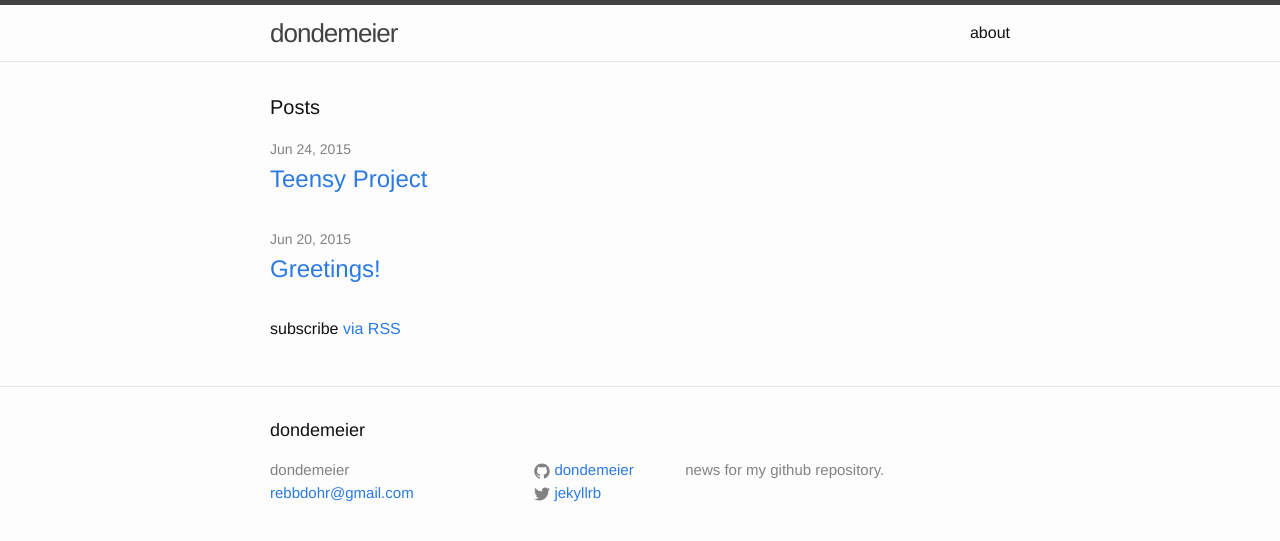
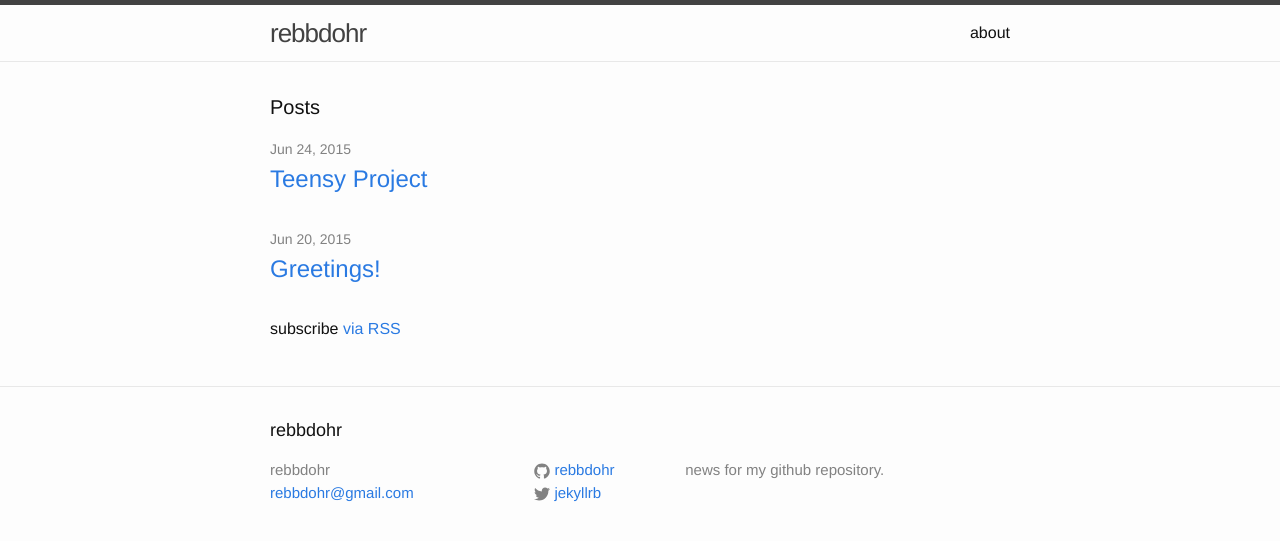
Before and after one commit to dondemeier/dondemeier.github.io, a Jekyll site: the page built from index.html, in a window 1280 px wide. Shown: the top 541 px of the page. Built offline with Jekyll 4.4.1, drawn with Linux system fonts in a browser that asks for light colours.

Commit message:
Update _config.yml

```diff
--- a/_config.yml
+++ b/_config.yml
@@ -1,12 +1,12 @@
 # Site settings
-title: dondemeier
+title: rebbdohr
 email: rebbdohr@gmail.com
 description: > # this means to ignore newlines until "baseurl:"
   news for my github repository.
 baseurl: "" # the subpath of your site, e.g. /blog/
 url: "http://yourdomain.com" # the base hostname & protocol for your site
 twitter_username: jekyllrb
-github_username:  dondemeier
+github_username:  rebbdohr
 
 # Build settings
 markdown: kramdown
```
